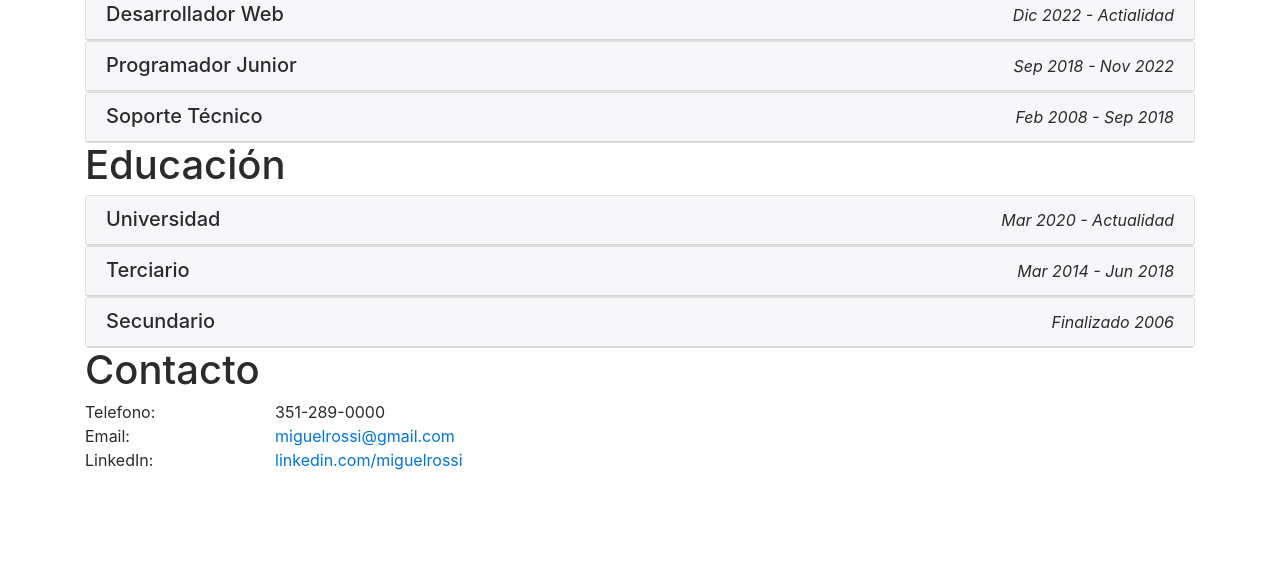
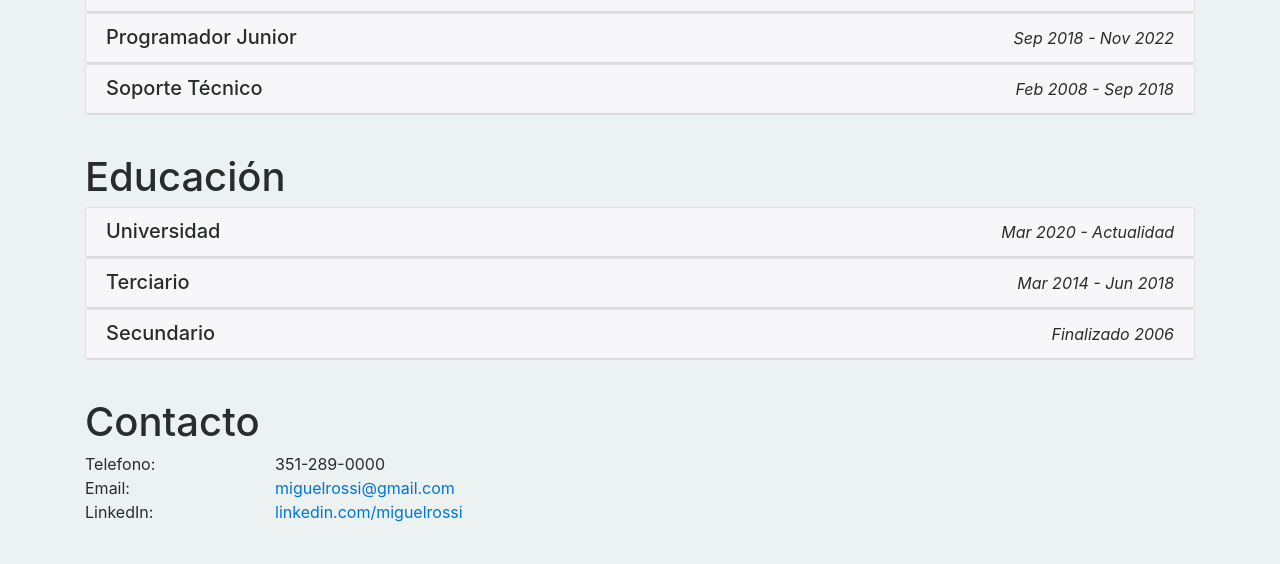
Before and after one commit to MRossi89/Arg_prog, a plain HTML site: page index.html in a window 1280 px wide. Shown: the part 616-1180 px from the top of the page. Before the commit the page ends 1088 px from the top, so only its background shows below. Drawn offline with nearby package versions, Linux system fonts and the light colour scheme; a script that the page names is missing.

Commit message:
Update and rename cv_miguel_rossi.html to index.html

```diff
--- a/cv_miguel_rossi.html
+++ b/index.html
@@ -9,7 +9,7 @@
     <meta name="viewport" content="width=device-width, initial-scale=1, shrink-to-fit=no">
     <link rel="stylesheet" href="https://maxcdn.bootstrapcdn.com/bootstrap/4.0.0-alpha.6/css/bootstrap.min.css" integrity="sha384-rwoIResjU2yc3z8GV/NPeZWAv56rSmLldC3R/AZzGRnGxQQKnKkoFVhFQhNUwEyJ" crossorigin="anonymous">
     <link rel="stylesheet" href="https://cdnjs.cloudflare.com/ajax/libs/font-awesome/4.7.0/css/font-awesome.min.css">
-    <link rel="stylesheet" href="cv_miguel_rossi.css">
+    <link rel="stylesheet" href="index.css">
   </head>
   <body>
 
```
